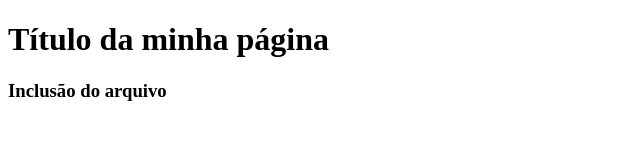
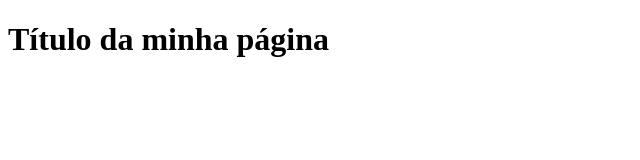
Before and after one commit to JaimeLSantos/demo, a plain HTML site: page index.html in a window 1280 px wide. Shown: the whole page, without its empty margins (0-640 px from the left). Drawn offline with Linux system fonts and the light colour scheme.

Commit message:
Teste de Alteraçao

```diff
--- a/index.html
+++ b/index.html
@@ -10,7 +10,6 @@
 <body>
     <h1>Título da minha página</h1>
     <h2></h2>
-    <h3>Inclusão do arquivo</h3>
 
 
 </body>
```
